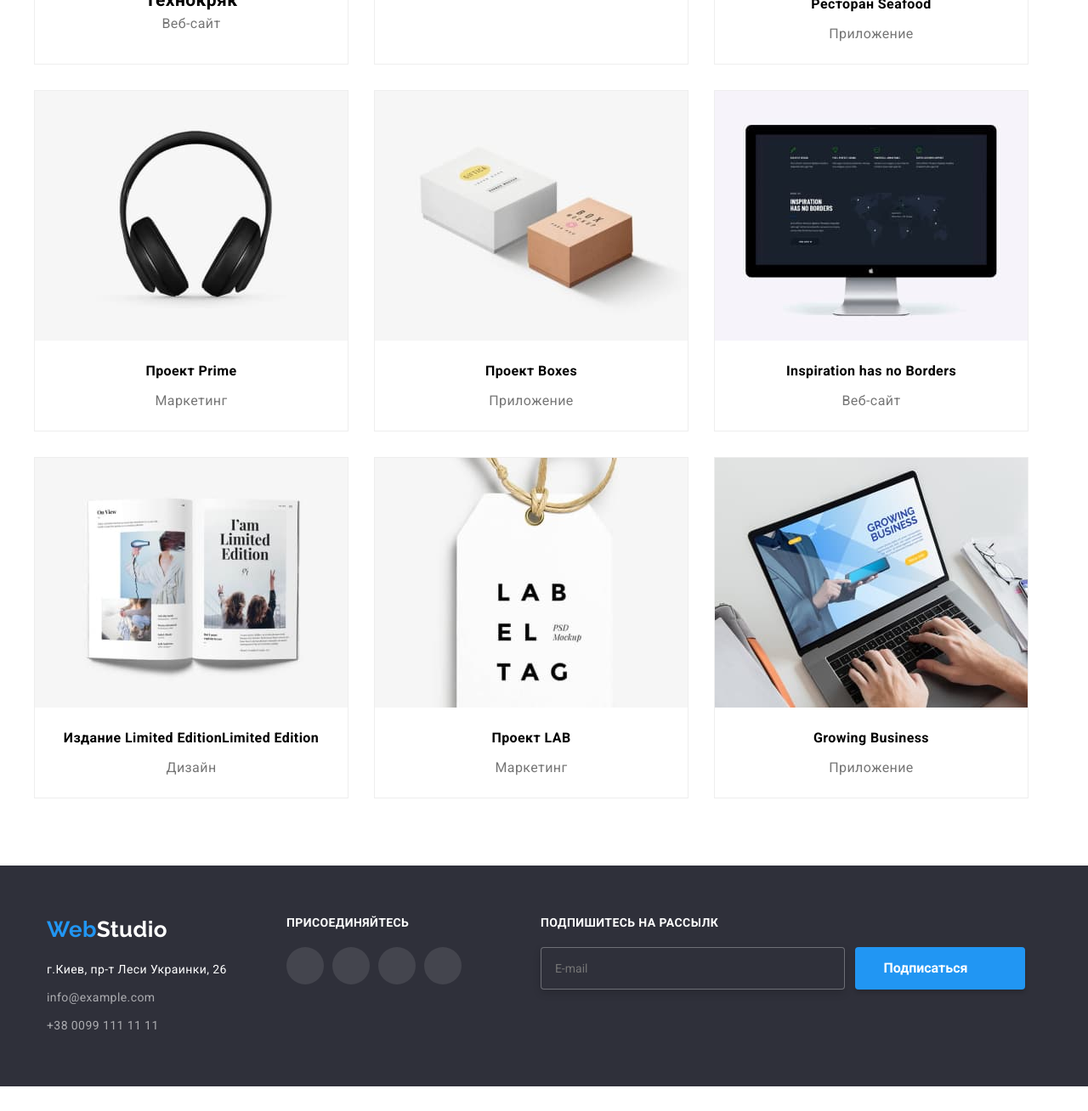
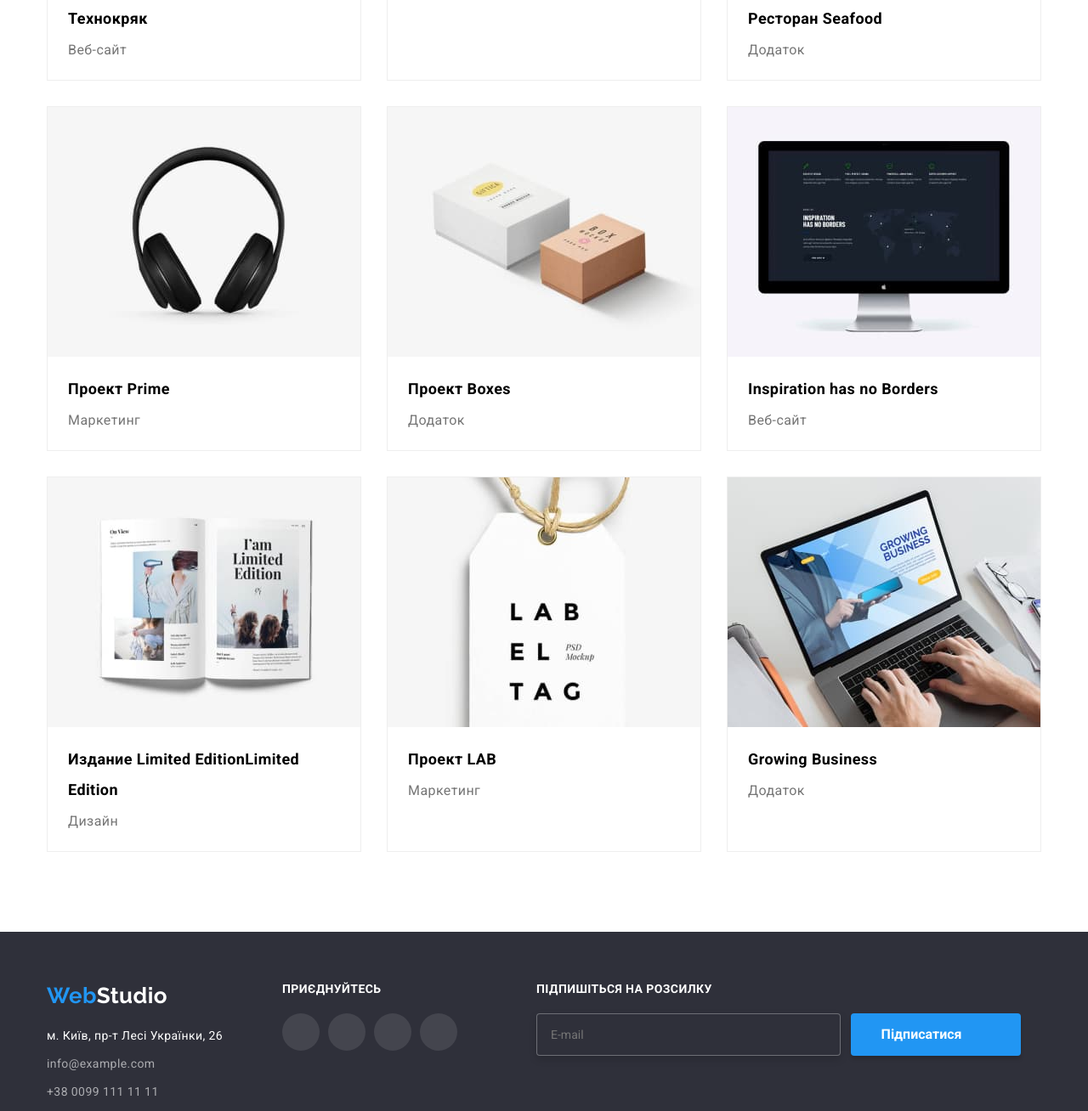
Before and after one commit to DmitryKuprienko/goit-markup-hw-0007, a plain HTML site: page portfolio.html in a window 1280 px wide. Shown: the part 574-1882 px from the top of the page at 85% size. Before the commit the page ends 1853 px from the top, so only its background shows below. Drawn offline with nearby package versions, Linux system fonts and the light colour scheme.

Commit message:
все виправив

```diff
--- a/portfolio.html
+++ b/portfolio.html
@@ -1,5 +1,5 @@
 <!DOCTYPE html>
-<html lang="ru">
+<html lang="uk">
   <head>
     <meta charset="UTF-8" />
     <meta http-equiv="X-UA-Compatible" content="IE=edge" />
@@ -24,25 +24,25 @@
       <!--навигатор сайта-->
       <div class="container header--alignment">
         <nav class="site-nav">
-          <a href="#" lang="en" class="link logo">
+          <a href="#" lang="en" class="logo">
             <span class="logo__color-web">Web</span>Studio
           </a>
           <ul class="site-nav__list">
             <li class="site-nav__item">
               <a href="index.html" class="site-nav__link site-nav__emphasis"
-                >Студия</a
+                >Студія</a
               >
             </li>
             <li class="site-nav__item">
               <a
                 href="portfolio.html"
                 class="site-nav__link site-nav__emphasis current"
-                >Портфолио</a
+                >Портфоліо</a
               >
             </li>
             <li class="site-nav__item">
               <a href="test.html" class="site-nav__link site-nav__emphasis"
-                >Kонтакты</a
+                >Kонтакти</a
               >
             </li>
           </ul>
@@ -76,10 +76,10 @@
               <button type="button" class="filter__button">Все</button>
             </li>
             <li class="filter__item">
-              <button type="button" class="filter__button">Веб-сайты</button>
+              <button type="button" class="filter__button">Веб-сайти</button>
             </li>
             <li class="filter__item">
-              <button type="button" class="filter__button">Приложения</button>
+              <button type="button" class="filter__button">Додатки</button>
             </li>
             <li class="filter__item">
               <button type="button" class="filter__button">Дизайн</button>
@@ -89,7 +89,7 @@
             </li>
           </ul>
         </div>
-        <ul class="portfolio__list content">
+        <ul class="portfolio__list portfolio__list--positioning">
           <li class="portfolio__item">
             <div class="portfolio__thumb">
               <img
@@ -99,14 +99,14 @@
               />
               <div class="overlay">
                 <p class="overlay__text">
-                  Ресурс предлагает комплексные предложения с разным уровнем
-                  функционала и сервисов. Все это позволит посетителю получить
-                  исчерпывающие сведения о компании или частном лице.
+                  Ресурс пропонує комплексні пропозиції з різним рівнем
+                  функціоналу та сервісів. Все це дозволить відвідувачу отримати
+                  вичерпні відомості про компанію чи приватну особу.
                 </p>
               </div>
             </div>
             <div class="portfolio__description">
-              <h2 class="portfoli__title">Технокряк</h2>
+              <h2 class="portfolio__title">Технокряк</h2>
               <p class="portfolio__text">Веб-сайт</p>
             </div>
           </li>
@@ -119,9 +119,9 @@
               />
               <div class="overlay">
                 <p class="overlay__text">
-                  Ресурс предлагает комплексные предложения с разным уровнем
-                  функционала и сервисов. Все это позволит посетителю получить
-                  исчерпывающие сведения о компании или частном лице.
+                  Ресурс пропонує комплексні пропозиції з різним рівнем
+                  функціоналу та сервісів. Все це дозволить відвідувачу отримати
+                  вичерпні відомості про компанію чи приватну особу.
                 </p>
               </div>
             </div>
@@ -141,9 +141,9 @@
               />
               <div class="overlay">
                 <p class="overlay__text">
-                  Ресурс предлагает комплексные предложения с разным уровнем
-                  функционала и сервисов. Все это позволит посетителю получить
-                  исчерпывающие сведения о компании или частном лице.
+                  Ресурс пропонує комплексні пропозиції з різним рівнем
+                  функціоналу та сервісів. Все це дозволить відвідувачу отримати
+                  вичерпні відомості про компанію чи приватну особу.
                 </p>
               </div>
             </div>
@@ -151,7 +151,7 @@
               <h2 class="portfolio__title">
                 Ресторан <span lang="en">Seafood</span>
               </h2>
-              <p class="portfolio__text">Приложение</p>
+              <p class="portfolio__text">Додаток</p>
             </div>
           </li>
           <li class="portfolio__item">
@@ -163,9 +163,9 @@
               />
               <div class="overlay">
                 <p class="overlay__text">
-                  Ресурс предлагает комплексные предложения с разным уровнем
-                  функционала и сервисов. Все это позволит посетителю получить
-                  исчерпывающие сведения о компании или частном лице.
+                  Ресурс пропонує комплексні пропозиції з різним рівнем
+                  функціоналу та сервісів. Все це дозволить відвідувачу отримати
+                  вичерпні відомості про компанію чи приватну особу.
                 </p>
               </div>
             </div>
@@ -185,9 +185,9 @@
               />
               <div class="overlay">
                 <p class="overlay__text">
-                  Ресурс предлагает комплексные предложения с разным уровнем
-                  функционала и сервисов. Все это позволит посетителю получить
-                  исчерпывающие сведения о компании или частном лице.
+                  Ресурс пропонує комплексні пропозиції з різним рівнем
+                  функціоналу та сервісів. Все це дозволить відвідувачу отримати
+                  вичерпні відомості про компанію чи приватну особу.
                 </p>
               </div>
             </div>
@@ -195,7 +195,7 @@
               <h2 class="portfolio__title">
                 Проект <span lang="en"> Boxes</span>
               </h2>
-              <p class="portfolio__text">Приложение</p>
+              <p class="portfolio__text">Додаток</p>
             </div>
           </li>
           <li class="portfolio__item">
@@ -207,9 +207,9 @@
               />
               <div class="overlay">
                 <p class="overlay__text">
-                  Ресурс предлагает комплексные предложения с разным уровнем
-                  функционала и сервисов. Все это позволит посетителю получить
-                  исчерпывающие сведения о компании или частном лице.
+                  Ресурс пропонує комплексні пропозиції з різним рівнем
+                  функціоналу та сервісів. Все це дозволить відвідувачу отримати
+                  вичерпні відомості про компанію чи приватну особу.
                 </p>
               </div>
             </div>
@@ -229,9 +229,9 @@
               />
               <div class="overlay">
                 <p class="overlay__text">
-                  Ресурс предлагает комплексные предложения с разным уровнем
-                  функционала и сервисов. Все это позволит посетителю получить
-                  исчерпывающие сведения о компании или частном лице.
+                  Ресурс пропонує комплексні пропозиції з різним рівнем
+                  функціоналу та сервісів. Все це дозволить відвідувачу отримати
+                  вичерпні відомості про компанію чи приватну особу.
                 </p>
               </div>
             </div>
@@ -251,9 +251,9 @@
               />
               <div class="overlay">
                 <p class="overlay__text">
-                  Ресурс предлагает комплексные предложения с разным уровнем
-                  функционала и сервисов. Все это позволит посетителю получить
-                  исчерпывающие сведения о компании или частном лице.
+                  Ресурс пропонує комплексні пропозиції з різним рівнем
+                  функціоналу та сервісів. Все це дозволить відвідувачу отримати
+                  вичерпні відомості про компанію чи приватну особу.
                 </p>
               </div>
             </div>
@@ -273,15 +273,15 @@
               />
               <div class="overlay">
                 <p class="overlay__text">
-                  Ресурс предлагает комплексные предложения с разным уровнем
-                  функционала и сервисов. Все это позволит посетителю получить
-                  исчерпывающие сведения о компании или частном лице.
+                  Ресурс пропонує комплексні пропозиції з різним рівнем
+                  функціоналу та сервісів. Все це дозволить відвідувачу отримати
+                  вичерпні відомості про компанію чи приватну особу.
                 </p>
               </div>
             </div>
             <div class="portfolio__description">
               <h2 lang="en" class="portfolio__title">Growing Business</h2>
-              <p class="portfolio__text">Приложение</p>
+              <p class="portfolio__text">Додаток</p>
             </div>
           </li>
         </ul>
@@ -303,7 +303,7 @@
                   target="_blank"
                   class="address__link address__link--color"
                 >
-                  г.Киев, пр-т Леси Украинки, 26
+                  м. Київ, пр-т Лесі Українки, 26
                 </a>
               </li>
               <li class="address__item">
@@ -321,7 +321,7 @@
         </div>
 
         <div class="social social--margi-right">
-          <h2 class="social__title">присоединяйтесь</h2>
+          <h2 class="social__title">приєднуйтесь</h2>
           <ul class="social__list">
             <li class="social__item">
               <a href="#" class="social__link social__link--background-footer">
@@ -353,7 +353,7 @@
 
         <form class="footer-form">
           <label class="footer-form__label">
-            Подпишитесь на рассылк
+            Підпишіться на розсилку
             <input
               type="email"
               name="maill "
@@ -363,7 +363,7 @@
           </label>
 
           <button type="submit" class="footer-form__btn">
-            Подписаться
+            Підписатися
             <svg class="footer-form__icon" width="24" height="24">
               <use href="./images/sprite.svg#plane"></use>
             </svg>
--- a/sass/components/_checkbox.scss
+++ b/sass/components/_checkbox.scss
@@ -1,7 +1,15 @@
 .checkbox {
     position: relative;
-    @include centerFlex( baseline);
+    @include centerFlex();
     justify-content: center;
+
+    font-weight: 400;
+    font-size: 14px;
+    line-height: 1.71;
+    letter-spacing: 0.03em;
+
+    color: $main-text-grey;
+
     &--retreat {
             margin-bottom: 30px;
         }
@@ -35,4 +43,6 @@
     color: $acсent-color;
     text-decoration: underline;
     margin-left: 2px;
+
+
 }
--- a/sass/components/_form.scss
+++ b/sass/components/_form.scss
@@ -6,6 +6,10 @@
     width: 448px;
     text-align: left;
     padding: 0;
+    &__group {
+            width: 100%;
+            margin-bottom: 20px;
+        }
 }
 
 .form__title {
@@ -35,8 +39,8 @@
     &--margin {
             margin-bottom: 20px;
         }
-     &:focus-within>.from__icon {
-        fill: $acсent-color;}
+
+
 }
 
 .form__input {
@@ -51,9 +55,10 @@
 
     color: $main-text-grey;
     transition: 250ms $timing-function;
-    &:focus-within,
-        {border: 1px solid $acсent-color;
+    &:focus-within{
+        border: 1px solid $acсent-color;
         }
+
 }
 
 
@@ -65,6 +70,9 @@
     transform: translateY(-50%);
     display: inline-block;
     transition: fill 250ms $timing-function;
+    .form__field:focus-within & {
+            fill: $acсent-color;
+        }
 }
 
 
--- a/sass/components/_portfolio.scss
+++ b/sass/components/_portfolio.scss
@@ -1,3 +1,6 @@
+
+
+
 .portfolio__thumb {
     position: relative;
     overflow: hidden;
@@ -5,10 +8,15 @@
 }
 
 
+
 .portfolio__list {
     display: flex;
     flex-wrap: wrap;
-    margin: -15px;
+    // margin: -15px;
+    &--positioning{
+            display: flex;
+            flex-wrap: wrap;
+        }
 }
 
 .portfolio__item {
@@ -39,7 +47,7 @@
 /* title-заголовки */
 
 .portfolio__description {
-    justify-content: flex-end;
+    text-align: start;
     padding: 20px 24px;
 }
 
@@ -47,7 +55,7 @@
     margin-bottom: 4px;
 
     font-weight: 700;
-    font-size: 16px;
+    font-size: 18px;
     line-height: 2;
 }
 
```
Also changed, not shown: index.html (+33 -34 lines), css/main.css, css/main.min.css, 2 other files.
